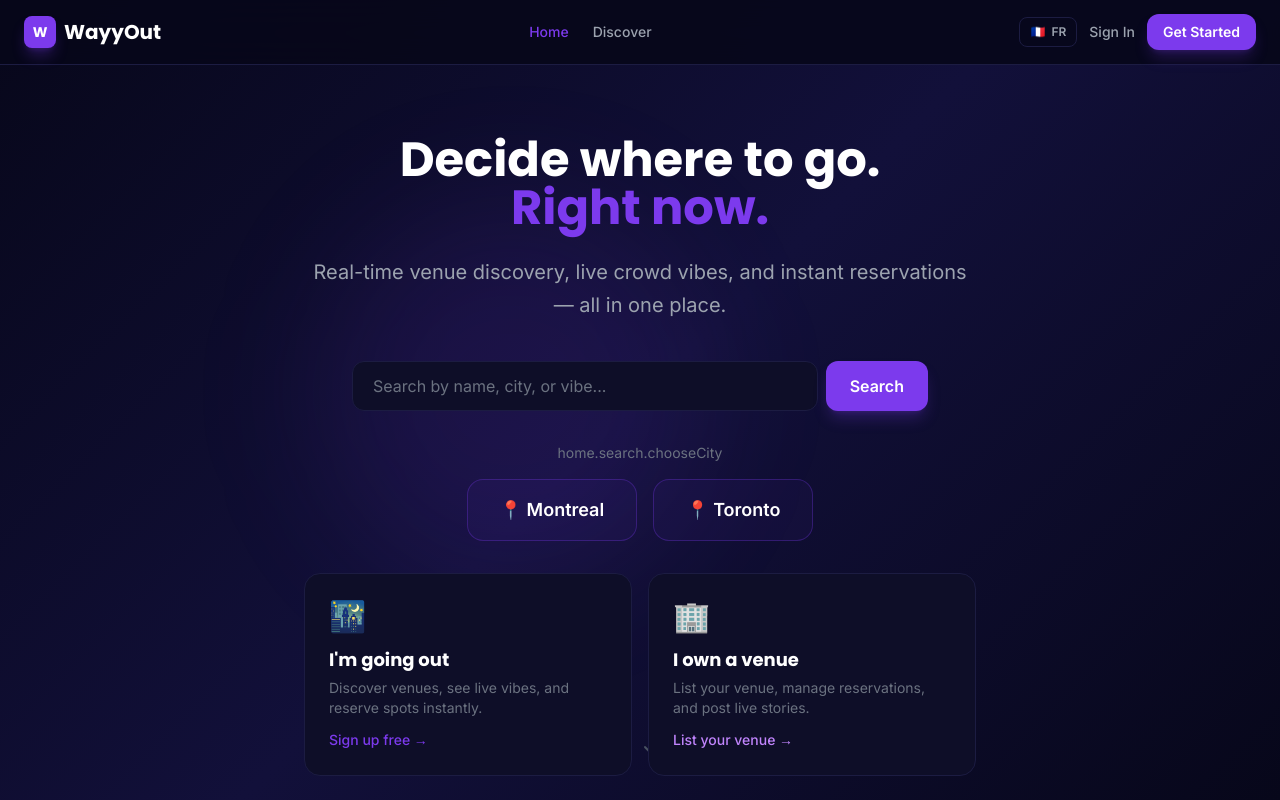
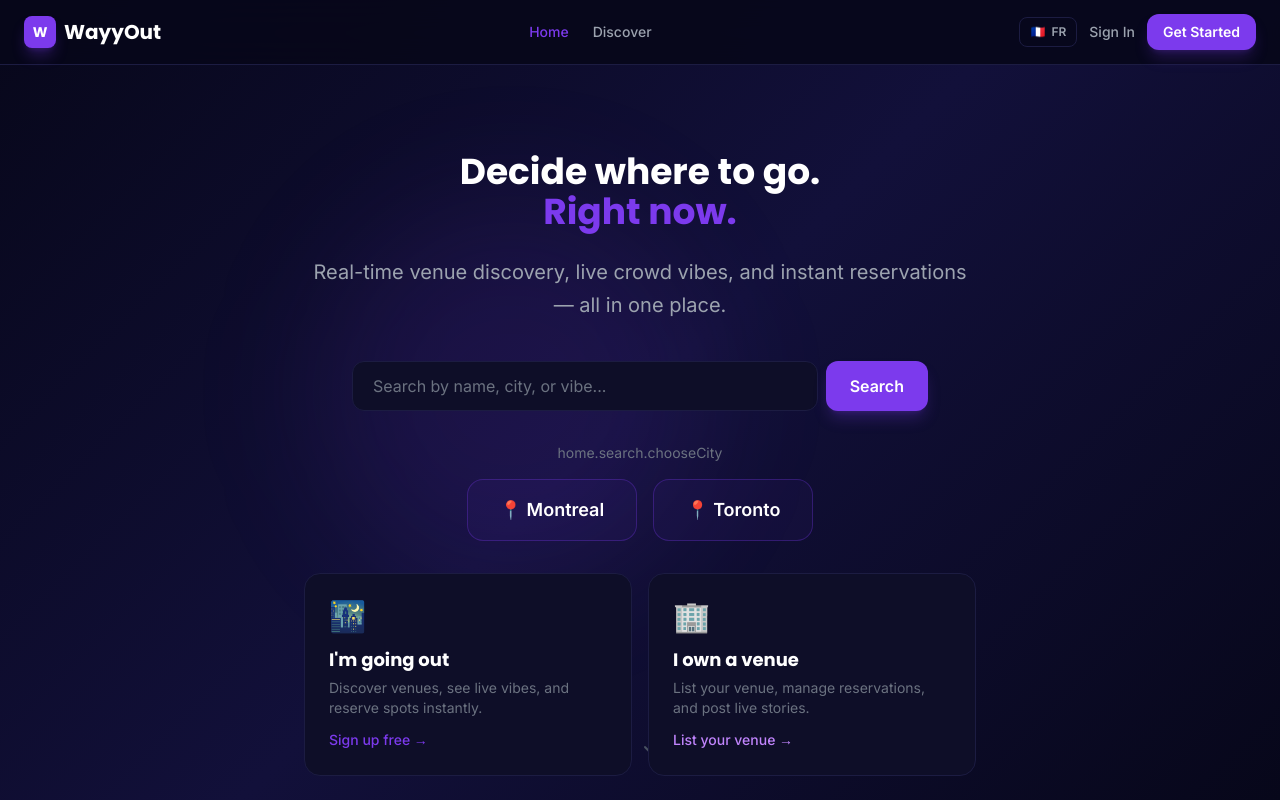
Before and after one commit to londondonswayy/WayyOut, a React (Create React App) app in the folder frontend/: page / in a window 1280 px wide. Shown: the top 800 px of the page. Built offline with nearby package versions, Linux system fonts and the light colour scheme; no server answers.

Commit message:
Adjust hero position and reduce title font size

```diff
--- a/frontend/src/pages/Home.js
+++ b/frontend/src/pages/Home.js
@@ -54,8 +54,8 @@ export default function Home() {
         <div className="absolute top-1/4 left-1/4 w-96 h-96 bg-primary/10 rounded-full blur-3xl pointer-events-none" />
         <div className="absolute bottom-1/4 right-1/4 w-96 h-96 bg-accent-purple/10 rounded-full blur-3xl pointer-events-none" />
 
-        <div className="relative z-10 text-center px-4 max-w-5xl mx-auto pt-8 md:pt-12">
-          <h1 className="font-display font-bold text-4xl md:text-5xl text-white mb-6 leading-tight">
+        <div className="relative z-10 text-center px-4 max-w-5xl mx-auto pt-12 md:pt-16">
+          <h1 className="font-display font-bold text-3xl md:text-4xl text-white mb-6 leading-tight">
             {t('home.hero.title')}<br />
             <span className="text-primary">{t('home.hero.highlight')}</span>
           </h1>
```
